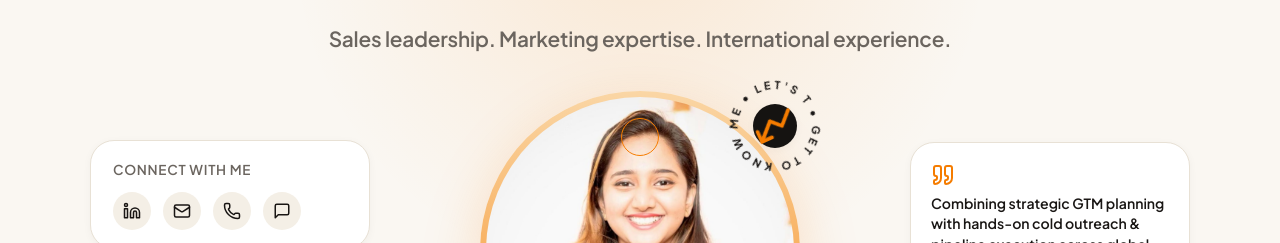
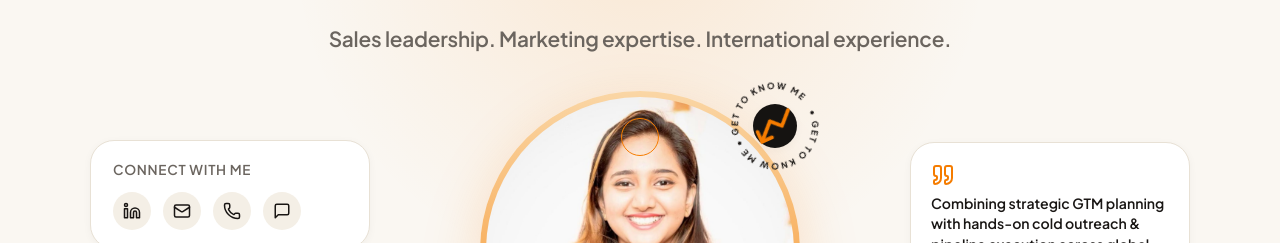
Before and after one commit to vishmiperera/Vishmi-Perera, a React (Vite) app: page / in a window 1280 px wide. Shown: the part 263-506 px from the top of the page. Built offline with nearby package versions, Linux system fonts and the light colour scheme; no server answers; the database is empty.

Commit message:
Update circular stamp badge to exclusively display GET TO KNOW ME

```diff
--- a/src/pages/Home.jsx
+++ b/src/pages/Home.jsx
@@ -171,7 +171,7 @@ export default function Home() {
               className="hero-portrait-wrapper"
             >
               {/* Rotating Circular Stamp Badge */}
-              <Link to="/about" className="stamp-badge" title="Get to know me • Let's talk">
+              <Link to="/about" className="stamp-badge" title="Get to know me">
                 <svg viewBox="0 0 100 100">
                   <path
                     id="circlePath"
@@ -179,9 +179,9 @@ export default function Home() {
                     stroke="none"
                     d="M 50, 50 m -37, 0 a 37,37 0 1,1 74,0 a 37,37 0 1,1 -74,0"
                   />
-                  <text font-size="10.8" font-weight="700" letter-spacing="3" fill="var(--text-main)">
+                  <text fontSize="8.6" fontWeight="700" letterSpacing="1.7" fill="var(--text-main)">
                     <textPath href="#circlePath">
-                      • GET TO KNOW ME • LET'S TALK •
+                      • GET TO KNOW ME • GET TO KNOW ME
                     </textPath>
                   </text>
                 </svg>
```
